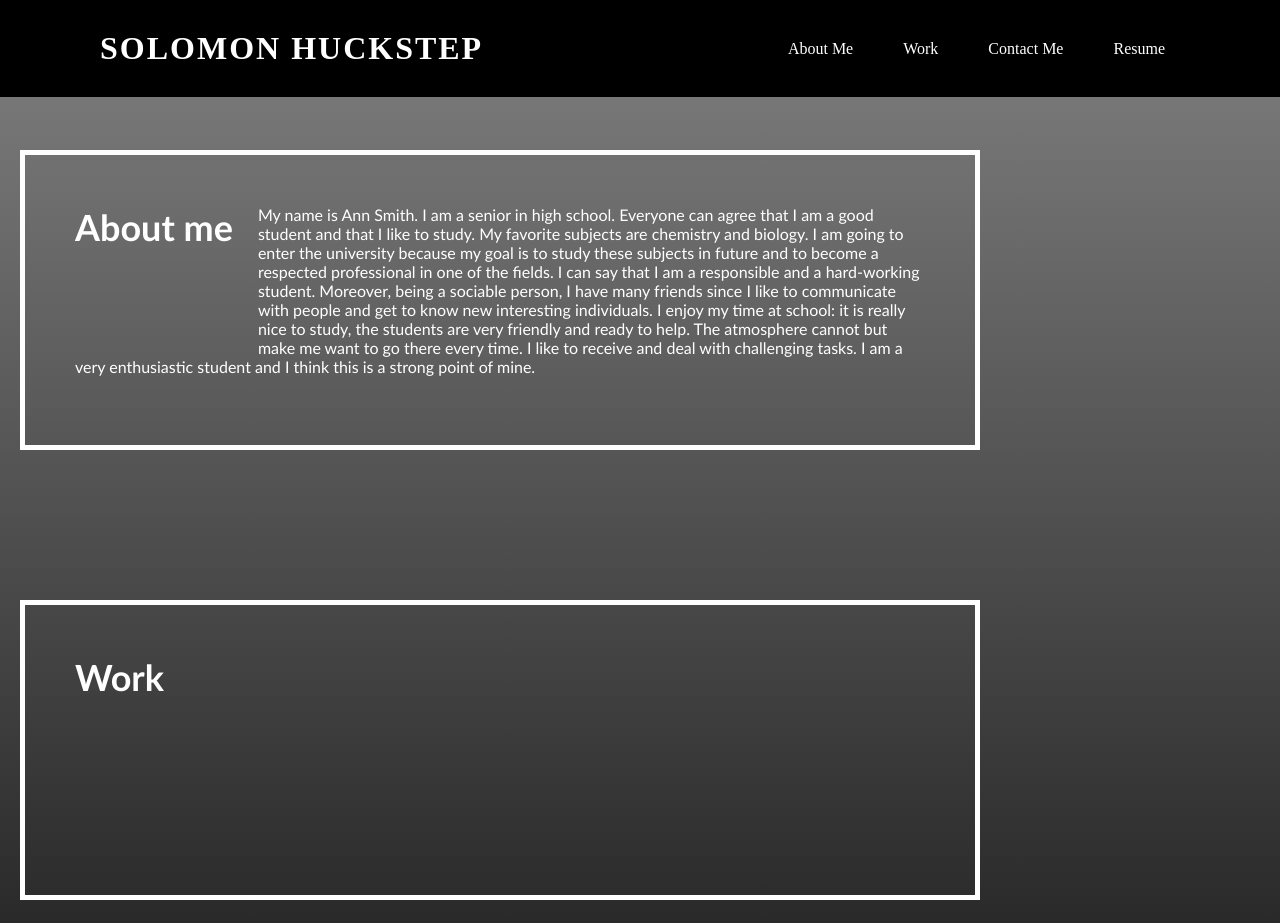
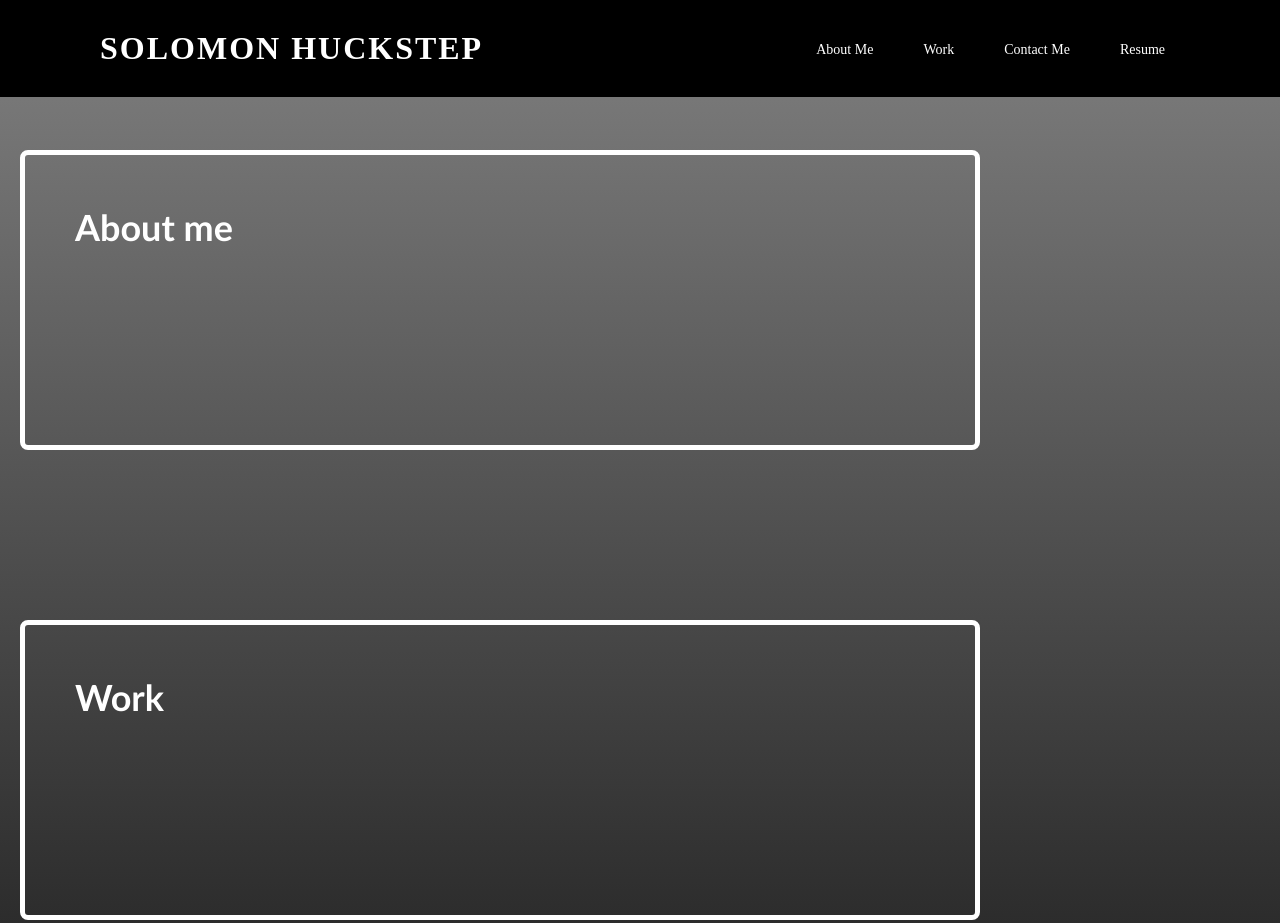
Before and after one commit to solohuck/workSamplePortfolio, a plain HTML site: page index.html in a window 1280 px wide. Shown: the top 923 px of the page. Drawn offline with Linux system fonts and the light colour scheme.

Commit message:
improved the base template

```diff
--- a/develop/assets/css/style.css
+++ b/develop/assets/css/style.css
@@ -49,17 +49,22 @@ header ul li a
     padding: 6px 15px;
     color: #ffffff;
     border-radius: 20px;
+    transition: font-size 2s 1s;
 }
 header ul li a:hover
 {
     background: #ffffff;
     color: rgb(0, 0, 0);
+    font-size: 36px;
 }
 .content
 {
     width: 75%;
     display: inline-block;
     margin-left: 20px;
+    display: flex;
+    flex-direction: column;
+    flex-wrap:wrap;
 }
 .layout
 {
@@ -71,6 +76,14 @@ header ul li a:hover
     border-style: solid;
     border-width: thick;
     color: #ffffff;
+    border-radius: 8px;
+    transition: all 0.5s ease-in-out;
+}
+.layout:hover
+{
+    box-shadow: inset 0px 0px 8px
+    rgb(255, 255, 255), 0 0 15px
+    rgb(255, 255, 255);
 }
 .float
 {
@@ -79,6 +92,15 @@ header ul li a:hover
 }
 h2
 {
-    margin-bottom: 100px;
+    margin-bottom: 100%;
     font-size: 36px;
 }
+.target
+{
+  font-size: 14px;
+  transition: font-size 1s 0s;
+}
+.target:hover
+{
+    font-size: 20px;
+}
--- a/index.html
+++ b/index.html
@@ -12,10 +12,10 @@
     <header>
         <a href="#" class="logo">Solomon Huckstep</a>
         <ul>
-            <li><a href="#About Me">About Me</a></li>
-            <li><a href="#Work">Work</a></li>
-            <li><a href="#Contact Me">Contact Me</a></li>
-            <li><a href="#Resume">Resume</a></li>
+            <li><a href="#About Me" class="target">About Me</a></li>
+            <li><a href="#Work" class="target">Work</a></li>
+            <li><a href="#Contact Me" class="target">Contact Me</a></li>
+            <li><a href="#Resume" class="target">Resume</a></li>
         </ul>
     </header>
 
@@ -24,22 +24,28 @@
         <section class="content">
             <div id="About Me" class="layout">
                 <h2 class="float">About me</h2>
-                <p>
-                    My name is Ann Smith. I am a senior in high school. Everyone can agree that I am a good student and that I like to study. My favorite subjects are chemistry and biology. I am going to enter the university because my goal is to study these subjects in future and to become a respected professional in one of the fields.
-                    I can say that I am a responsible and a hard-working student. Moreover, being a sociable person, I have many friends since I like to communicate with people and get to know new interesting individuals.
-                    I enjoy my time at school: it is really nice to study, the students are very friendly and ready to help.
-                    The atmosphere cannot but make me want to go there every time.
-                    I like to receive and deal with challenging tasks. I am a very enthusiastic student and I think this is a strong point of mine.
-                </p>
             </div>
             <div id="Work" class="layout">
                 <h2>Work</h2>
+                <p>
+
+                </p>
             </div>
             <div id="Contact Me" class="layout">
                 <h2>Contact me</h2>
             </div>
         </section>
 
+        <section class="some">
+            <div class="side">
+                <h3></h3>
+                <p>
+
+                </p>
+
+            </div>
+
+        </section>
 
     </main>
 
```
Also changed, not shown: develop/assets/images/solo.JPG (added).
